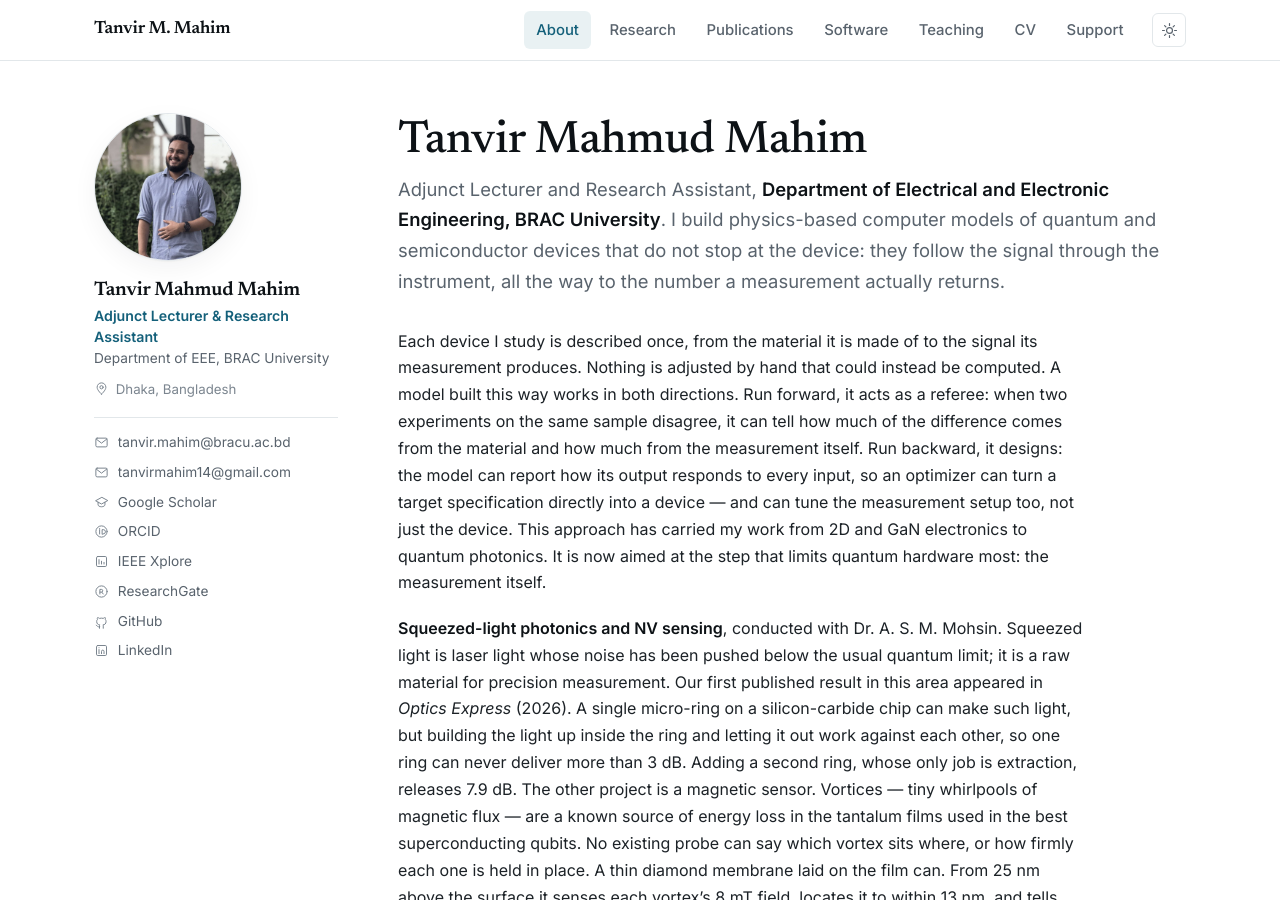
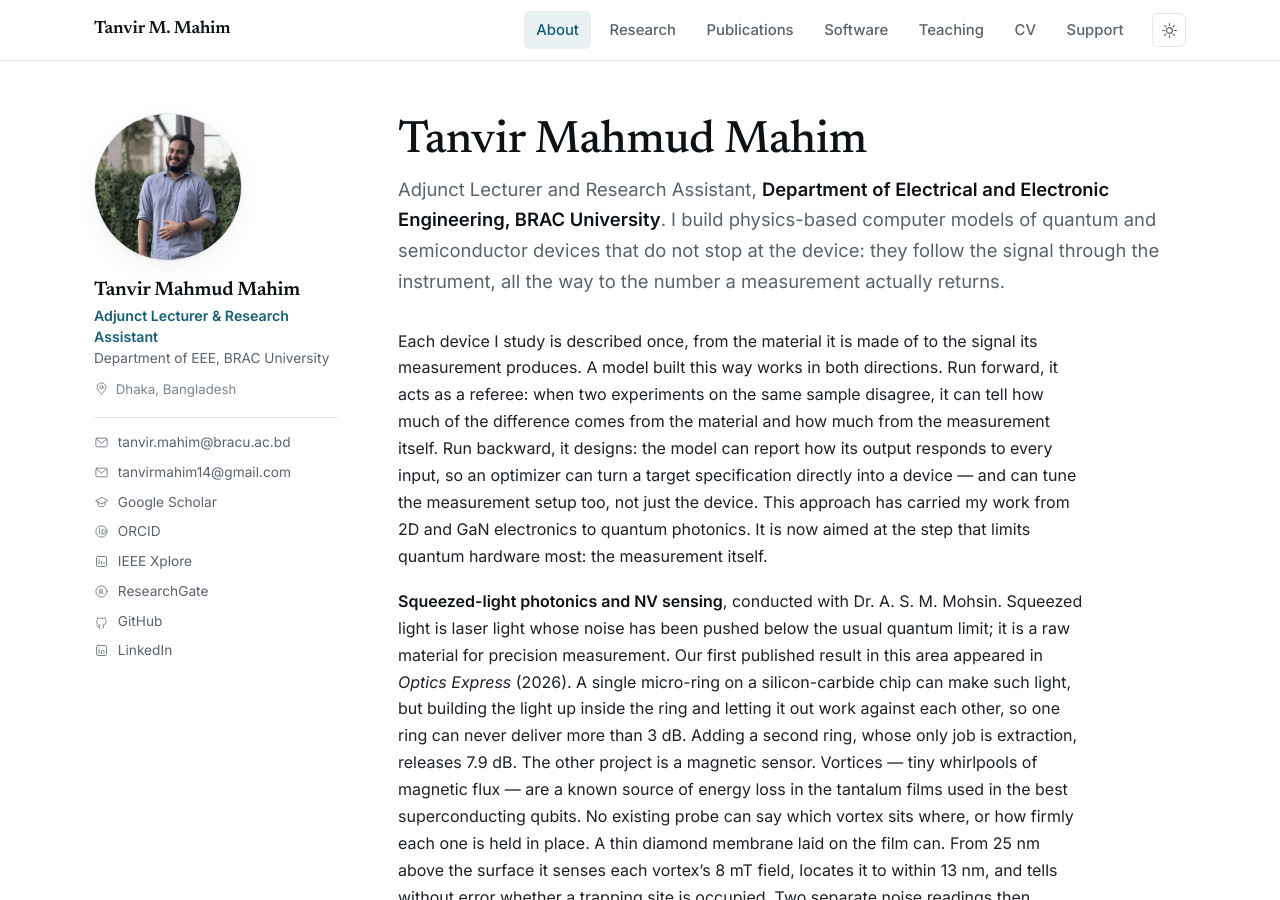
Before and after one commit to Tanvir-Mahmud-Mahim/Tanvir-Mahmud-Mahim.github.io, a Jekyll site: the page built from index.md, in a window 1280 px wide and 900 px high. Built offline with Jekyll 4.4.1, drawn with Linux system fonts in a browser that asks for light colours.

Commit message:
Update site

```diff
--- a/index.md
+++ b/index.md
@@ -10,7 +10,7 @@ description: "Tanvir Mahmud Mahim, Adjunct Lecturer and Research Assistant, Depa
 
 <p class="intro-tagline">Adjunct Lecturer and Research Assistant, <strong>Department of Electrical and Electronic Engineering, BRAC University</strong>. I build physics-based computer models of quantum and semiconductor devices that do not stop at the device: they follow the signal through the instrument, all the way to the number a measurement actually returns.</p>
 
-Each device I study is described once, from the material it is made of to the signal its measurement produces. Nothing is adjusted by hand that could instead be computed. A model built this way works in both directions. Run forward, it acts as a referee: when two experiments on the same sample disagree, it can tell how much of the difference comes from the material and how much from the measurement itself. Run backward, it designs: the model can report how its output responds to every input, so an optimizer can turn a target specification directly into a device — and can tune the measurement setup too, not just the device. This approach has carried my work from 2D and GaN electronics to quantum photonics. It is now aimed at the step that limits quantum hardware most: the measurement itself.
+Each device I study is described once, from the material it is made of to the signal its measurement produces. A model built this way works in both directions. Run forward, it acts as a referee: when two experiments on the same sample disagree, it can tell how much of the difference comes from the material and how much from the measurement itself. Run backward, it designs: the model can report how its output responds to every input, so an optimizer can turn a target specification directly into a device — and can tune the measurement setup too, not just the device. This approach has carried my work from 2D and GaN electronics to quantum photonics. It is now aimed at the step that limits quantum hardware most: the measurement itself.
 
 <a href="{{ '/research/#quantum-optics' | relative_url }}"><strong>Squeezed-light photonics and NV sensing</strong></a>, conducted with Dr. A. S. M. Mohsin. Squeezed light is laser light whose noise has been pushed below the usual quantum limit; it is a raw material for precision measurement. Our first published result in this area appeared in <em>Optics Express</em> (2026). A single micro-ring on a silicon-carbide chip can make such light, but building the light up inside the ring and letting it out work against each other, so one ring can never deliver more than 3 dB. Adding a second ring, whose only job is extraction, releases 7.9 dB. The other project is a magnetic sensor. Vortices — tiny whirlpools of magnetic flux — are a known source of energy loss in the tantalum films used in the best superconducting qubits. No existing probe can say which vortex sits where, or how firmly each one is held in place. A thin diamond membrane laid on the film can. From 25 nm above the surface it senses each vortex's 8 mT field, locates it to within 13 nm, and tells without error whether a trapping site is occupied. Two separate noise readings then answer two separate questions: how much a vortex drags as it moves, and how firmly it is pinned. A third project speeds up the measurement itself. A learning method built into the instrument matches the accuracy of the standard analysis six times faster, typically reaching its verdict 312 ms — a third of a second — into the measurement.
 
```
